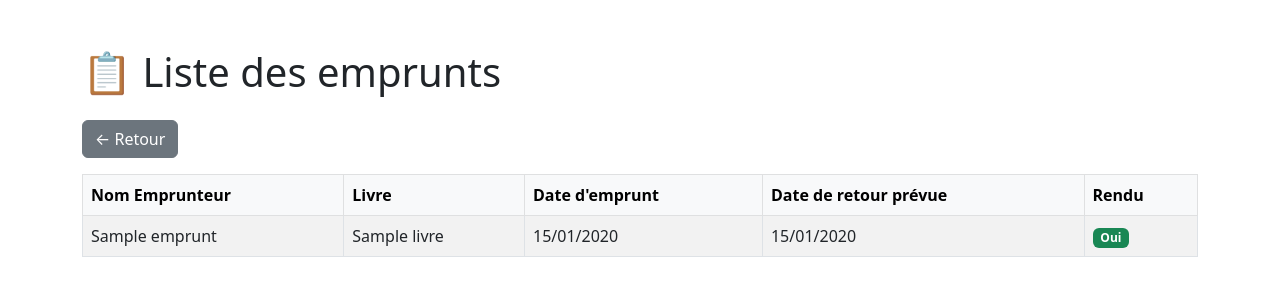
After one commit to HanouneCamara/biblio, a Flask app: page /emprunts in a window 1280 px wide. The commit adds this page. Shown: the top 300 px of the page. Run offline with Flask 3, Linux system fonts and the light colour scheme; a user stored in the database is signed in; tables that the repository leaves empty hold one stand-in row (values such as "Sample post").

Commit message:
affiche-list-emprunts

```diff
--- a/app/models.py
+++ b/app/models.py
@@ -54,7 +54,6 @@ class Emprunt(db.Model):
     date_emprunt: Mapped[date] = mapped_column(Date, default=date.today, nullable=False)
     date_retour_prevue: Mapped[date] = mapped_column(Date, nullable=False)
     rendu: Mapped[bool] = mapped_column(Boolean, default=False)
-
     livre = relationship("Livre", backref="emprunts")
 
     def __repr__(self):
--- a/app/routes.py
+++ b/app/routes.py
@@ -136,47 +136,60 @@ def register_routes(app):
         # Si GET, afficher confirmation simple
         return render_template('confirmer_suppression.html', livre=livre)
 
-    #route emprunt
+    #route ajouter emprunt
     @app.route("/emprunts/ajouter", methods=["GET", "POST"])
     @login_required
     def ajouter_emprunt():
-        livres_disponibles = Livre.query.filter_by(disponible=True).all()
+        # On ne propose que les livres dont le stock > 0
+        livres_disponibles = Livre.query.filter(Livre.nombre_exemplaires > 0).all()
 
-        if request.method == 'POST':
-            nom_emprunteur = request.form.get("nom_emprunteur")
+        if request.method == "POST":
+            nom_emprunteur       = request.form.get("nom_emprunteur")
             identifiant_emprunteur = request.form.get("identifiant_emprunteur")
-            telephone = request.form.get("telephone")
-            email = request.form.get("email")
-            livre_id = request.form.get("livre_id")
-            date_retour_str = request.form.get("date_retour_prevue")
+            telephone            = request.form.get("telephone")
+            email                = request.form.get("email")
+            livre_id             = request.form.get("livre_id")
+            date_retour_str      = request.form.get("date_retour_prevue")
 
-
-            # Validation de base
-            if not (nom_emprunteur and identifiant_emprunteur and telephone and email and livre_id and date_retour_str):
+            # Validation minimale
+            if not all([nom_emprunteur, identifiant_emprunteur, telephone, email, livre_id, date_retour_str]):
                 flash("Tous les champs sont obligatoires.")
                 return render_template("ajouter_emprunt.html", livres=livres_disponibles)
 
             try:
                 date_retour = datetime.strptime(date_retour_str, "%Y-%m-%d").date()
             except ValueError:
-                flash("Date de retour invalide (format attendu : YYYY-MM-DD).")
+                flash("Date de retour invalide (format attendu : YYYY-MM-DD).")
                 return render_template("ajouter_emprunt.html", livres=livres_disponibles)
 
+            livre = Livre.query.get(int(livre_id))
+            if not livre or livre.nombre_exemplaires <= 0:
+                flash("Le livre sélectionné n’est plus disponible.")
+                return render_template("ajouter_emprunt.html", livres=livres_disponibles)
+
+            # 1️⃣  Création de l’emprunt
             emprunt = Emprunt(
                 nom_emprunteur=nom_emprunteur,
                 identifiant_emprunteur=identifiant_emprunteur,
                 telephone=telephone,
                 email=email,
-                livre_id=int(livre_id),
+                livre_id=livre.id,
                 date_retour_prevue=date_retour
             )
+            db.session.add(emprunt)
 
-            # Marquer le livre comme indisponible
-            livre = Livre.query.get(int(livre_id))
-            livre.disponible = False
+            # 2️⃣  Mise à jour du stock livre
+            livre.nombre_exemplaires -= 1
+            livre.disponible = livre.nombre_exemplaires > 0  # dispo si stock > 0
 
             db.session.commit()
             flash("Emprunt enregistré avec succès.")
-            return redirect(url_for("index"))
+            return redirect(url_for("liste_emprunts"))
 
         return render_template("ajouter_emprunt.html", livres=livres_disponibles)
+    #liste emprunts
+    @app.route("/emprunts")
+    @login_required
+    def liste_emprunts():
+        emprunts = Emprunt.query.order_by(Emprunt.date_emprunt.desc()).all()
+        return render_template("liste_emprunts.html", emprunts=emprunts)
--- a/app/templates/index.html
+++ b/app/templates/index.html
@@ -17,12 +17,17 @@
       <a href="{{ url_for('ajouter') }}" class="btn btn-success btn-lg shadow-sm">
         ➕ Ajouter un Livre
       </a>
+      <a href="{{ url_for('ajouter_emprunt') }}" class="btn btn-warning btn-lg shadow-sm">
+        📖 Nouvel Emprunt
+      </a>
+      <a href="{{ url_for('liste_emprunts') }}" class="btn btn-primary">Voir les emprunts</a>
       <a href="{{ url_for('logout') }}" class="btn btn-outline-danger btn-lg">
         🔒 Se Déconnecter
       </a>
     </div>
 
     {% if livres %}
+    <div class="table-responsive">
       <table class="table table-hover table-striped">
         <thead class="table-dark">
           <tr>
@@ -50,6 +55,7 @@
           {% endfor %}
         </tbody>
       </table>
+    </div>
     {% else %}
     <div class="alert alert-warning text-center" role="alert">
       Aucun livre enregistré pour le moment.
--- /dev/null
+++ b/app/templates/liste_emprunts.html
@@ -0,0 +1,48 @@
+<!DOCTYPE html>
+<html lang="fr">
+<head>
+  <meta charset="UTF-8" />
+  <meta name="viewport" content="width=device-width, initial-scale=1" />
+  <title>Liste des Emprunts - Biblio</title>
+  <link href="https://cdn.jsdelivr.net/npm/bootstrap@5.3.0/dist/css/bootstrap.min.css" rel="stylesheet" />
+</head>
+<body>
+  <div class="container mt-5">
+    <h1 class="mb-4">📋 Liste des emprunts</h1>
+    <a href="{{ url_for('index') }}" class="btn btn-secondary mb-3">← Retour</a>
+
+    {% if emprunts %}
+    <table class="table table-bordered table-striped">
+      <thead class="table-light">
+        <tr>
+          <th>Nom Emprunteur</th>
+          <th>Livre</th>
+          <th>Date d'emprunt</th>
+          <th>Date de retour prévue</th>
+          <th>Rendu</th>
+        </tr>
+      </thead>
+      <tbody>
+        {% for emprunt in emprunts %}
+        <tr>
+          <td>{{ emprunt.nom_emprunteur }}</td>
+          <td>{{ emprunt.livre.titre }}</td>
+          <td>{{ emprunt.date_emprunt.strftime('%d/%m/%Y') }}</td>
+          <td>{{ emprunt.date_retour_prevue.strftime('%d/%m/%Y') }}</td>
+          <td>
+            {% if emprunt.rendu %}
+              <span class="badge bg-success">Oui</span>
+            {% else %}
+              <span class="badge bg-warning text-dark">Non</span>
+            {% endif %}
+          </td>
+        </tr>
+        {% endfor %}
+      </tbody>
+    </table>
+    {% else %}
+    <p>Aucun emprunt enregistré pour l'instant.</p>
+    {% endif %}
+  </div>
+</body>
+</html>
```
Also changed, not shown: app/templates/ajouter_emprunt.html (+59 -0 lines). Lines whose indentation alone changed are shown as unchanged.
